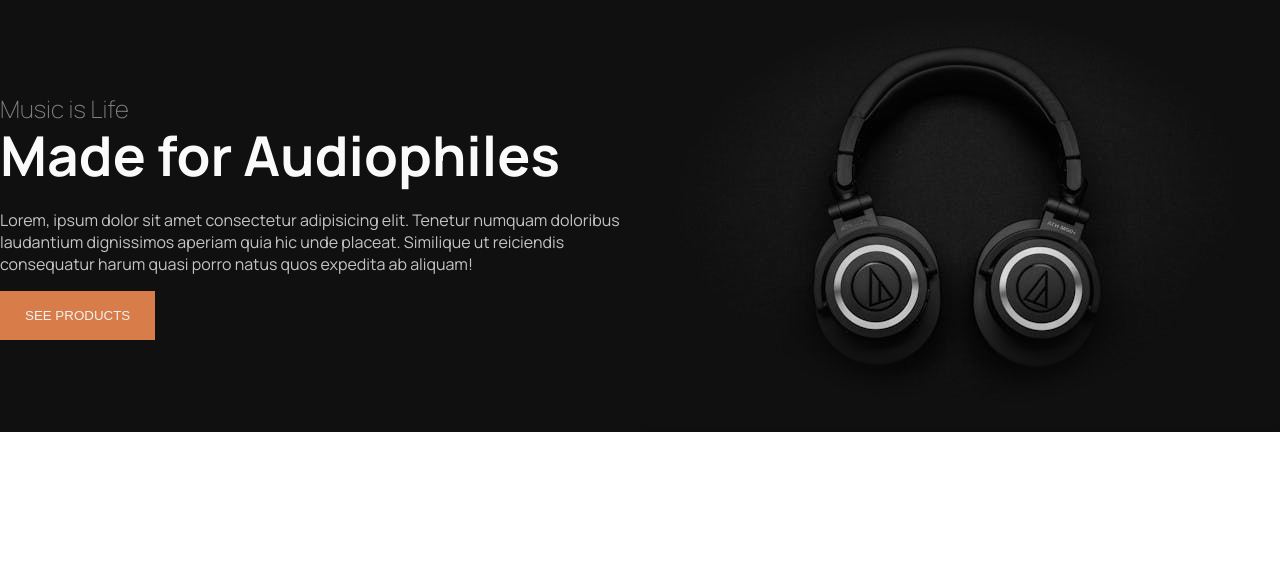
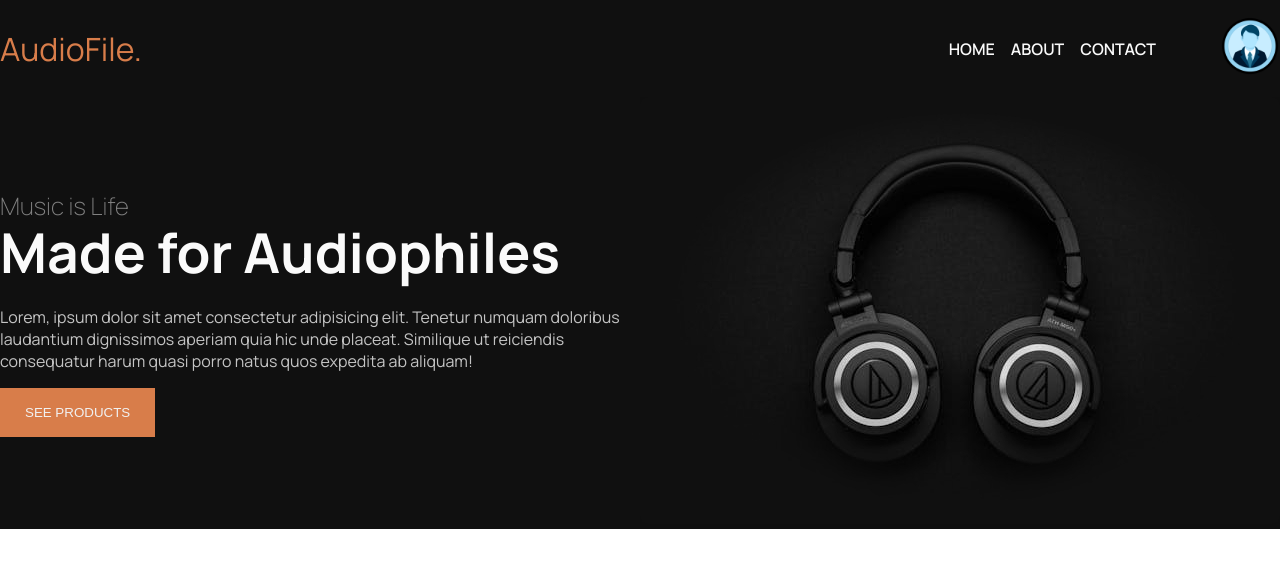
Before and after one commit to Szidelo/odin-landing-page, a plain HTML site: page index.html in a window 1280 px wide. Drawn offline with Linux system fonts and the light colour scheme.

Commit message:
added header for navigation

```diff
--- a/index.html
+++ b/index.html
@@ -8,6 +8,16 @@
 </head>
 <body>
     <div class="main">
+
+        <header class="nav">
+            <div class="nav-logo">AudioFile.</div>
+            <ul class="nav-links">
+                <li><a href="#">home</a></li>
+                <li><a href="#">about</a></li>
+                <li><a href="#">contact</a></li>
+                <li><a href="#"><img class="avatar-img" src="./images/avatar.png" alt="user avatar"></a></li>
+            </ul>
+        </header>
 
         <div class="section bg-black">
             <div class="container hero-section">
--- a/style.css
+++ b/style.css
@@ -64,6 +64,10 @@ body {
     font-style: normal;
 }
 
+.main {
+    background-color: var(--black);
+}
+
 .main, .section {
     display: flex;
     flex-direction: column;
@@ -78,6 +82,46 @@ body {
 .container {
     max-width: 1440px;
     margin: 0 auto;
+}
+
+header.nav {
+    background-color: var(--black);
+    display: flex;
+    justify-content: space-between;
+    align-items: center;
+    width: 100%;
+    max-width: 1440px;
+    margin: 0 auto;
+    padding: 16px 0;
+}
+
+header.nav .nav-logo {
+    color: var(--orange);
+    font-size: 32px;
+}
+
+header.nav .nav-links {
+    list-style: none;
+    display: flex;
+    align-items: center;
+    gap: 16px;
+}
+
+header.nav .nav-links li a {
+    text-decoration: none;
+    color: var(--grey-variant);
+    text-transform: uppercase;
+    font-weight: 600;
+}
+
+header.nav .nav-links li a:hover {
+    color: var(--orange-pale);
+}
+
+.avatar-img {
+    width: 60px;
+    object-fit: cover;
+    margin-left: 48px;
 }
 
 .hero-section {
```
Also changed, not shown: images/avatar.png (added).
